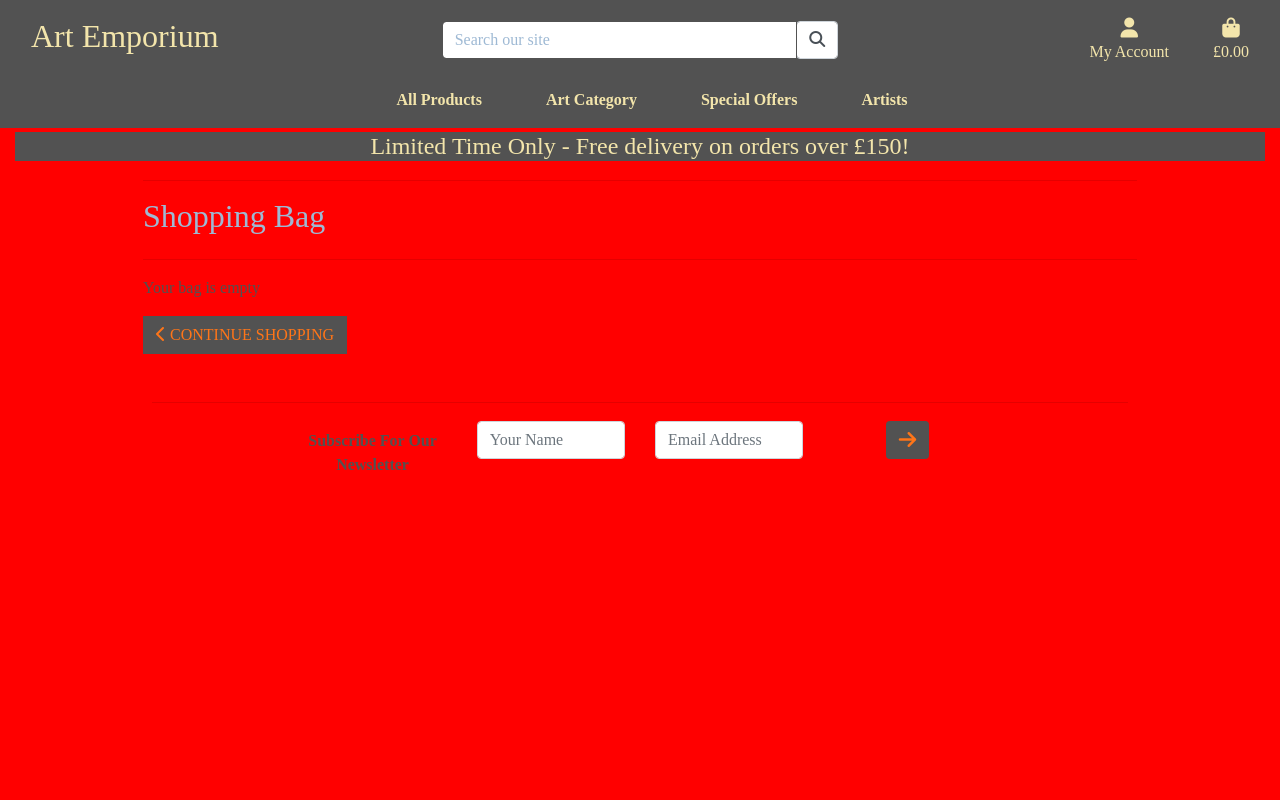
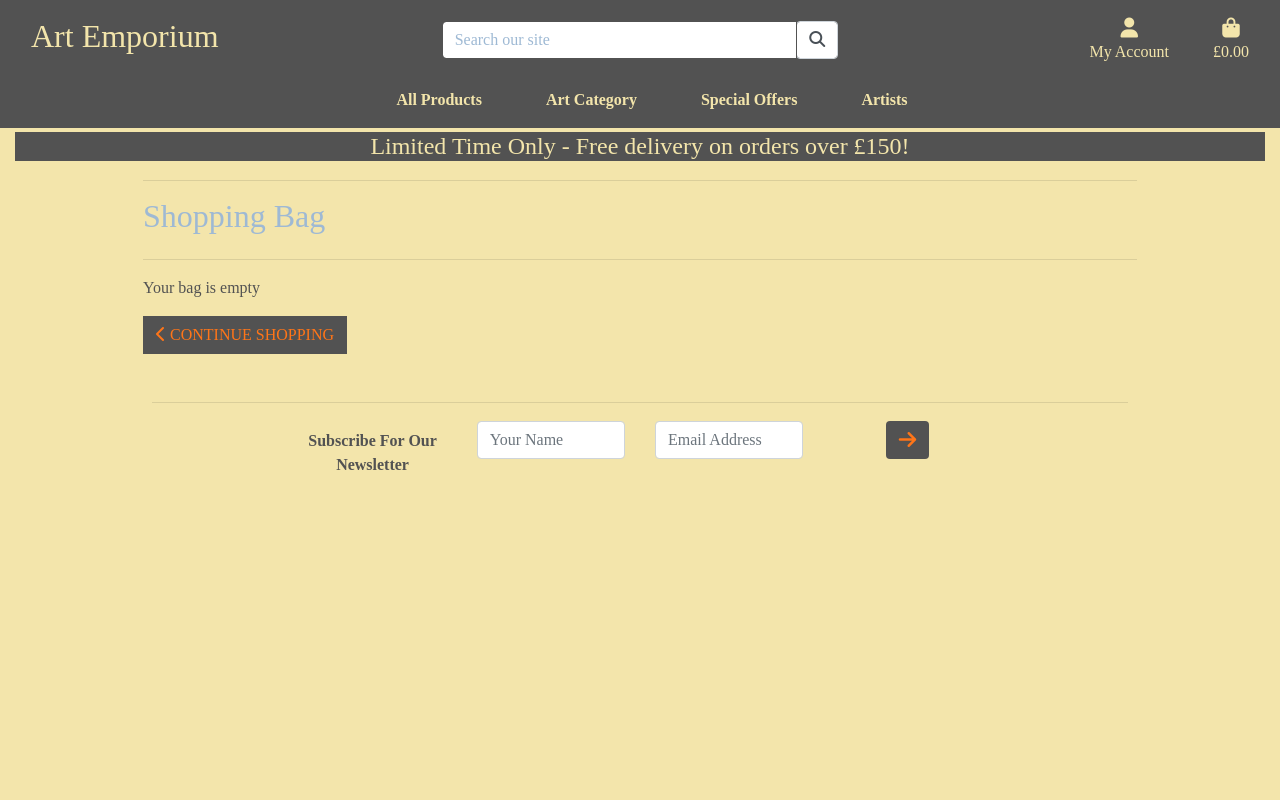
Before and after one commit to Ad-White/art_emporium, a Django app: page /bag/ in a window 1280 px wide. Run offline with Django 3.2, Linux system fonts and the light colour scheme; some libraries are stand-ins or nearby versions; some web fonts are replaced.

Commit message:
Remove hero image

```diff
--- a/static/css/base.css
+++ b/static/css/base.css
@@ -6,10 +6,11 @@ html {
 
 /* styling for the body */
 body {
-    background: url('/media/homepage_background.png') no-repeat center center fixed;
-    background-size: cover;
-    height: calc(100vh - 1920px);
+    /* background: url('/media/art_emporium_hero_image.png') no-repeat center center fixed;
+    background-size: cover; */
+    height: calc(100vh - 164px);
     font-family: 'basic';
+    background-color: #F3E5AB;
 }
 
 /* Styling for headings */
@@ -154,7 +155,7 @@ p {
     top: 0;
     left: 0;
     position: absolute;
-    background: red;
+    background: #F3E5AB;
     z-index: -1;
 }
 
```
Also changed, not shown: media/art_emporium_hero_image.png (renamed from media/homepage_background.png).
